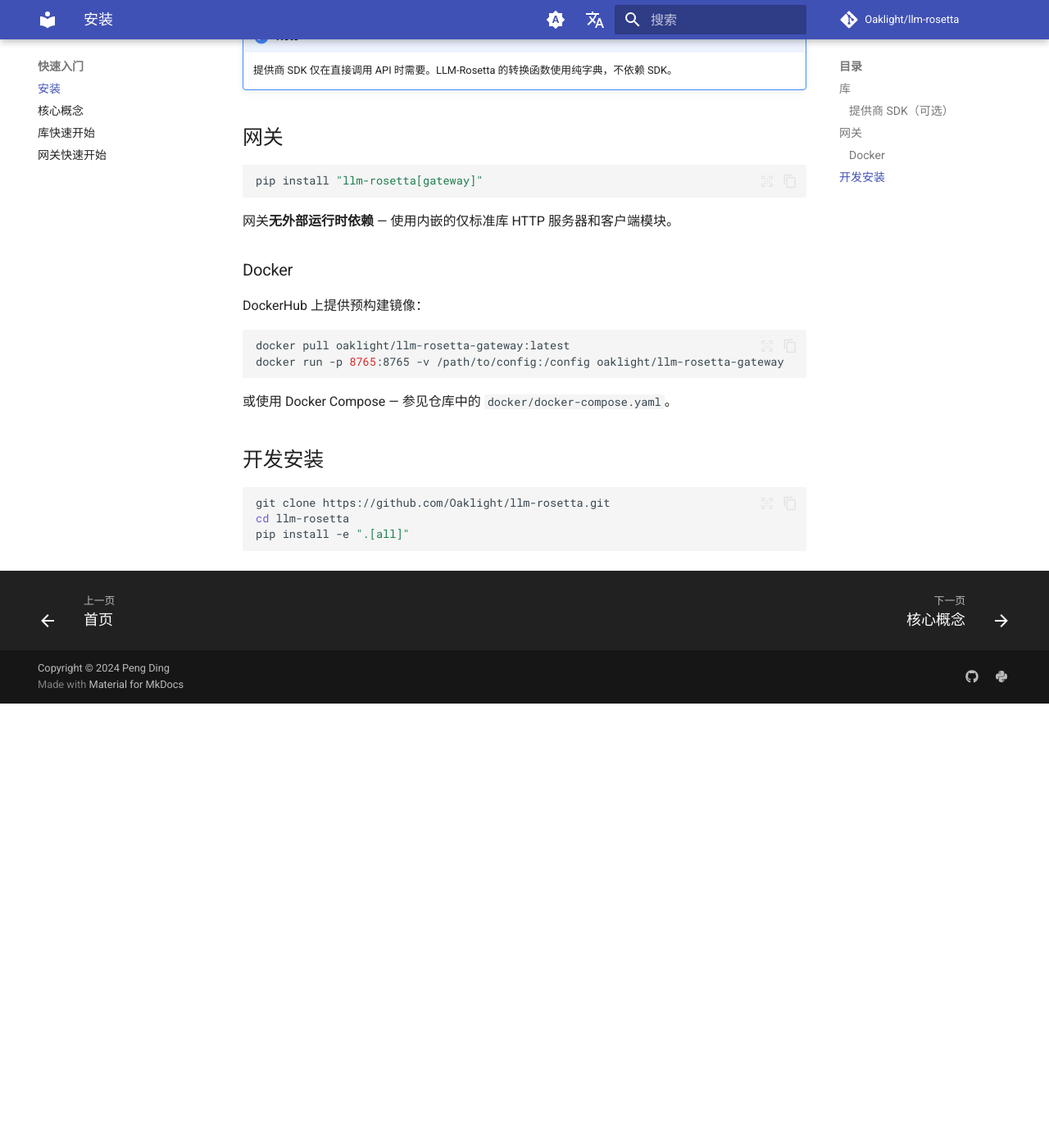
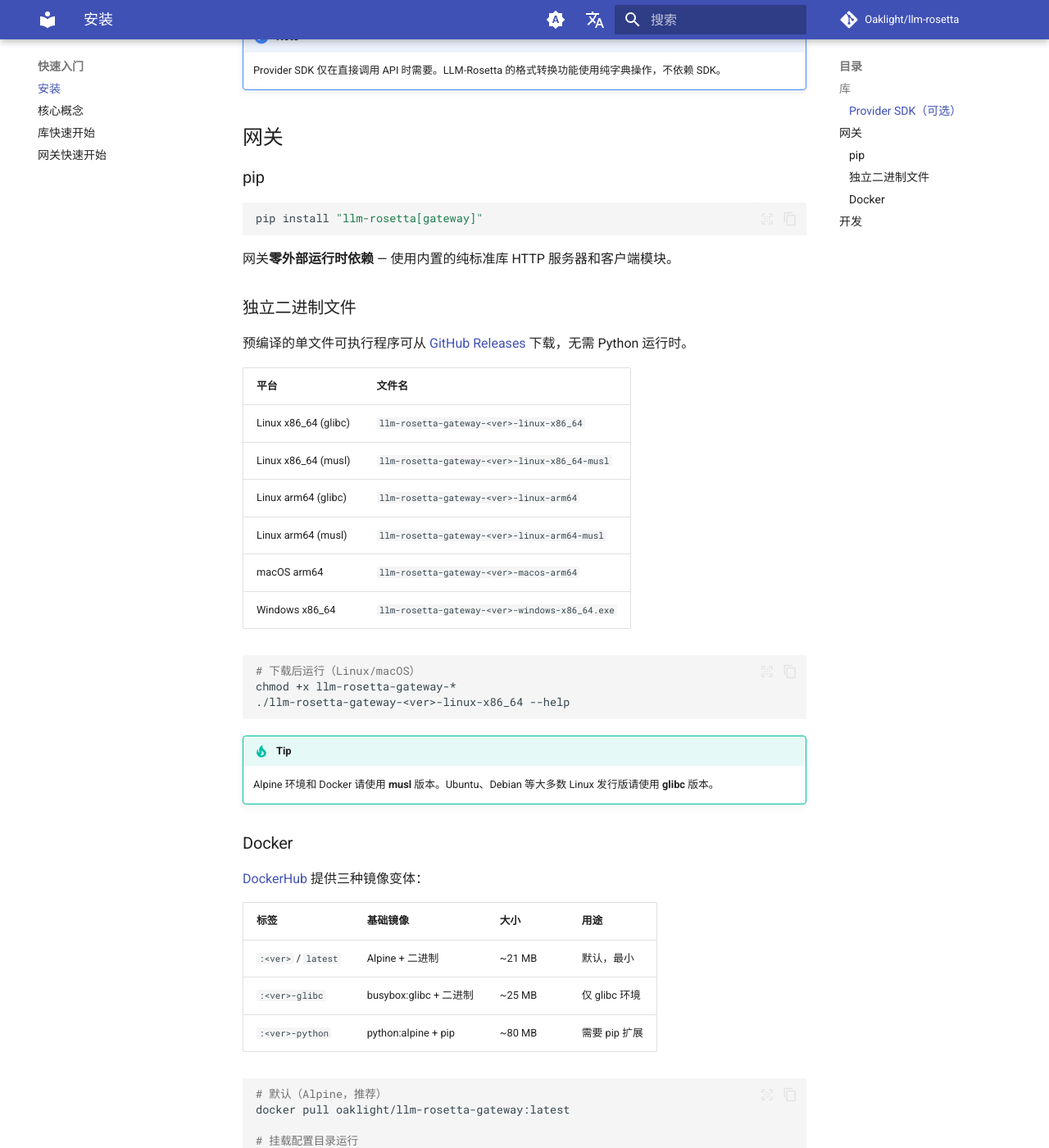
Before and after one commit to Oaklight/llm-rosetta, an MkDocs documentation site: the page built from docs/getting-started/installation.md, in a window 1280 px wide and 1400 px high, scrolled down 672 px. Shown: the whole window at 82% size. Built offline with MkDocs 1.6.1 and Material for MkDocs 9.7.7, drawn with Linux system fonts in a browser that asks for light colours; comment, search, counter and statistics services are not loaded; before the commit the page ends 1530 px from its top, so only the background shows below that; some of the changed text lies outside the part shown.

Commit message:
docs: 添加 Nuitka 二进制构建和 Docker 三变体文档

````diff
--- a/docs/changelog.md
+++ b/docs/changelog.md
@@ -5,6 +5,19 @@ title: Changelog
 # Changelog
 
 All notable changes to LLM-Rosetta are documented here. This project follows [Keep a Changelog](https://keepachangelog.com/) conventions.
+
+## [未发布]
+
+### 新增
+
+- **Nuitka 独立二进制文件** (PR [#555](https://github.com/Oaklight/llm-rosetta/pull/555)): 6 个平台的预编译单文件可执行程序 — linux-x86_64 (glibc + musl)、linux-arm64 (glibc + musl)、macOS arm64、Windows x86_64。无需 Python 运行时。包含 pyinstrument 性能分析支持。
+- **基于二进制的 Docker 镜像** (PR [#555](https://github.com/Oaklight/llm-rosetta/pull/555)): 三种镜像变体 — `alpine`（musl 二进制，~21 MB，默认）、`glibc`（busybox:glibc，~25 MB）、`python`（pip 安装，~80 MB）。Alpine 变体同时标记为 `:latest` 和 `:<version>`。
+- **Makefile 构建目标** (PR [#555](https://github.com/Oaklight/llm-rosetta/pull/555)): `build-binary`、`build-binary-musl`、`build-docker-alpine`、`build-docker-glibc`、`build-docker-python`，用于本地和 CI 构建。
+
+### 变更
+
+- **Docker 权限模型** (PR [#555](https://github.com/Oaklight/llm-rosetta/pull/555)): 移除 su-exec/PUID/PGID，改用 Docker 原生的 `USER appuser` + `--user` 参数。使用 `docker run --user $(id -u):$(id -g)` 进行自定义 UID 映射。
+- **Docker 默认镜像** — `:latest` 现在指向 Alpine 二进制镜像（~21 MB），而非 Python 镜像（~80 MB）。Python 镜像仍可通过 `:<version>-python` 获取。
 
 ## v0.9.0 — 2026-08-21
 
--- a/docs/getting-started/installation.md
+++ b/docs/getting-started/installation.md
@@ -10,11 +10,11 @@ title: 安装
 pip install llm-rosetta
 ```
 
-核心库仅有最少依赖（`typing_extensions>=4.0.0`）。
+核心库依赖极少（`typing_extensions>=4.0.0`）。
 
-### 提供商 SDK（可选）
+### Provider SDK（可选）
 
-如需直接调用提供商 API，请安装相应的 SDK：
+如需直接调用 API，可安装对应 Provider 的 SDK：
 
 ```bash
 # 单独安装
@@ -22,34 +22,71 @@ pip install openai
 pip install anthropic
 pip install google-genai
 
-# 一次安装所有
+# 一次性安装全部
 pip install "llm-rosetta[openai,anthropic,google]"
 ```
 
 !!! note
 
-    提供商 SDK 仅在直接调用 API 时需要。LLM-Rosetta 的转换函数使用纯字典，不依赖 SDK。
+    Provider SDK 仅在直接调用 API 时需要。LLM-Rosetta 的格式转换功能使用纯字典操作，不依赖 SDK。
 
 ## 网关
+
+### pip
 
 ```bash
 pip install "llm-rosetta[gateway]"
 ```
 
-网关**无外部运行时依赖** — 使用内嵌的仅标准库 HTTP 服务器和客户端模块。
+网关**零外部运行时依赖** — 使用内置的纯标准库 HTTP 服务器和客户端模块。
+
+### 独立二进制文件
+
+预编译的单文件可执行程序可从 [GitHub Releases](https://github.com/Oaklight/llm-rosetta/releases) 下载，无需 Python 运行时。
+
+| 平台 | 文件名 |
+|------|--------|
+| Linux x86_64 (glibc) | `llm-rosetta-gateway-<ver>-linux-x86_64` |
+| Linux x86_64 (musl) | `llm-rosetta-gateway-<ver>-linux-x86_64-musl` |
+| Linux arm64 (glibc) | `llm-rosetta-gateway-<ver>-linux-arm64` |
+| Linux arm64 (musl) | `llm-rosetta-gateway-<ver>-linux-arm64-musl` |
+| macOS arm64 | `llm-rosetta-gateway-<ver>-macos-arm64` |
+| Windows x86_64 | `llm-rosetta-gateway-<ver>-windows-x86_64.exe` |
+
+```bash
+# 下载后运行（Linux/macOS）
+chmod +x llm-rosetta-gateway-*
+./llm-rosetta-gateway-<ver>-linux-x86_64 --help
+```
+
+!!! tip
+
+    Alpine 环境和 Docker 请使用 **musl** 版本。Ubuntu、Debian 等大多数 Linux 发行版请使用 **glibc** 版本。
 
 ### Docker
 
-DockerHub 上提供预构建镜像：
+[DockerHub](https://hub.docker.com/r/oaklight/llm-rosetta-gateway) 提供三种镜像变体：
+
+| 标签 | 基础镜像 | 大小 | 用途 |
+|------|---------|------|------|
+| `:<ver>` / `latest` | Alpine + 二进制 | ~21 MB | 默认，最小 |
+| `:<ver>-glibc` | busybox:glibc + 二进制 | ~25 MB | 仅 glibc 环境 |
+| `:<ver>-python` | python:alpine + pip | ~80 MB | 需要 pip 扩展 |
 
 ```bash
+# 默认（Alpine，推荐）
 docker pull oaklight/llm-rosetta-gateway:latest
+
+# 挂载配置目录运行
 docker run -p 8765:8765 -v /path/to/config:/config oaklight/llm-rosetta-gateway
+
+# 自定义 UID/GID 映射
+docker run --user $(id -u):$(id -g) -p 8765:8765 -v /path/to/config:/config oaklight/llm-rosetta-gateway
 ```
 
-或使用 Docker Compose — 参见仓库中的 `docker/docker-compose.yaml`。
+也可使用 Docker Compose — 参见仓库中的 `docker/docker-compose.yaml`。
 
-## 开发安装
+## 开发
 
 ```bash
 git clone https://github.com/Oaklight/llm-rosetta.git
````
Also changed, not shown: docs/getting-started/gateway-quickstart.md (+3 -1 lines).
